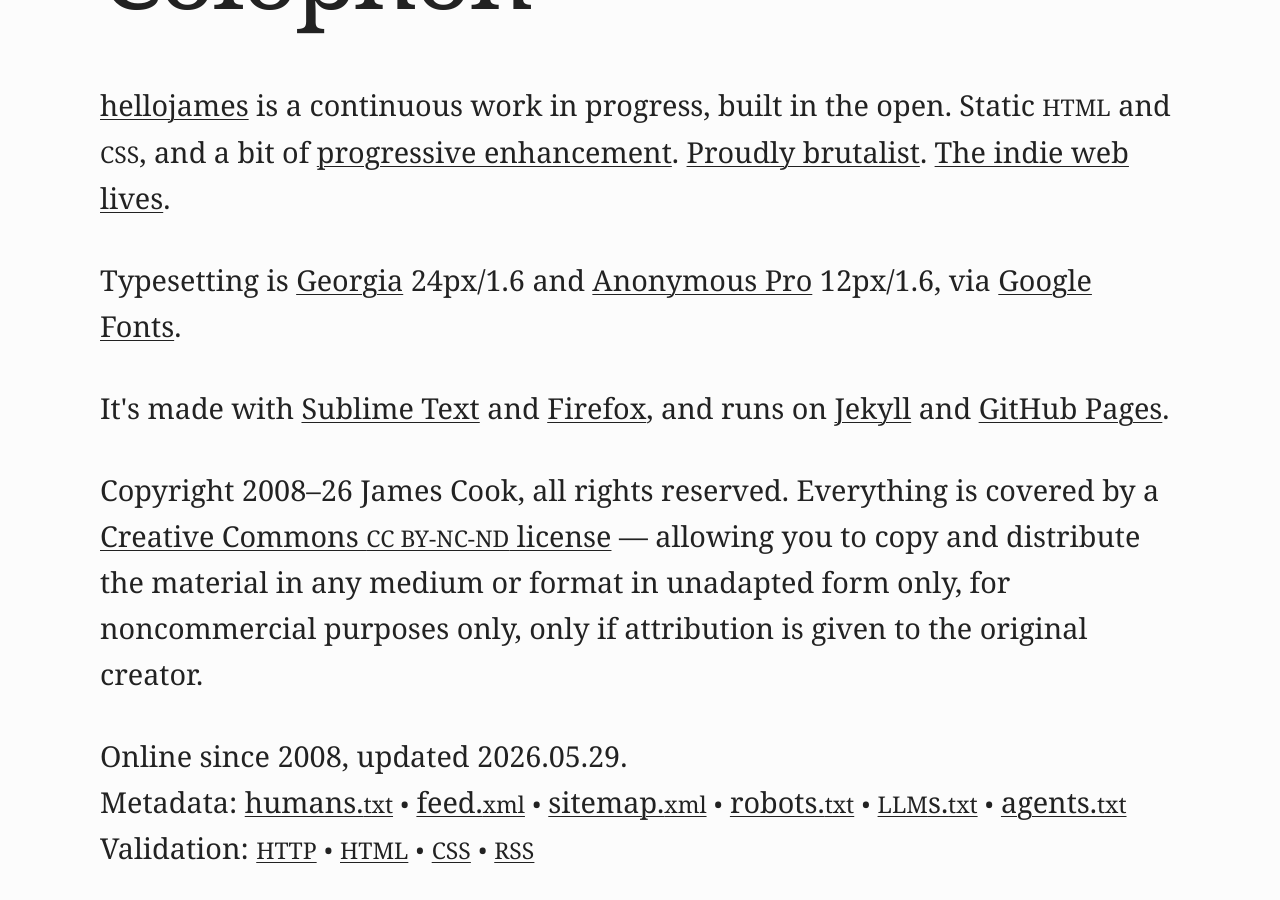
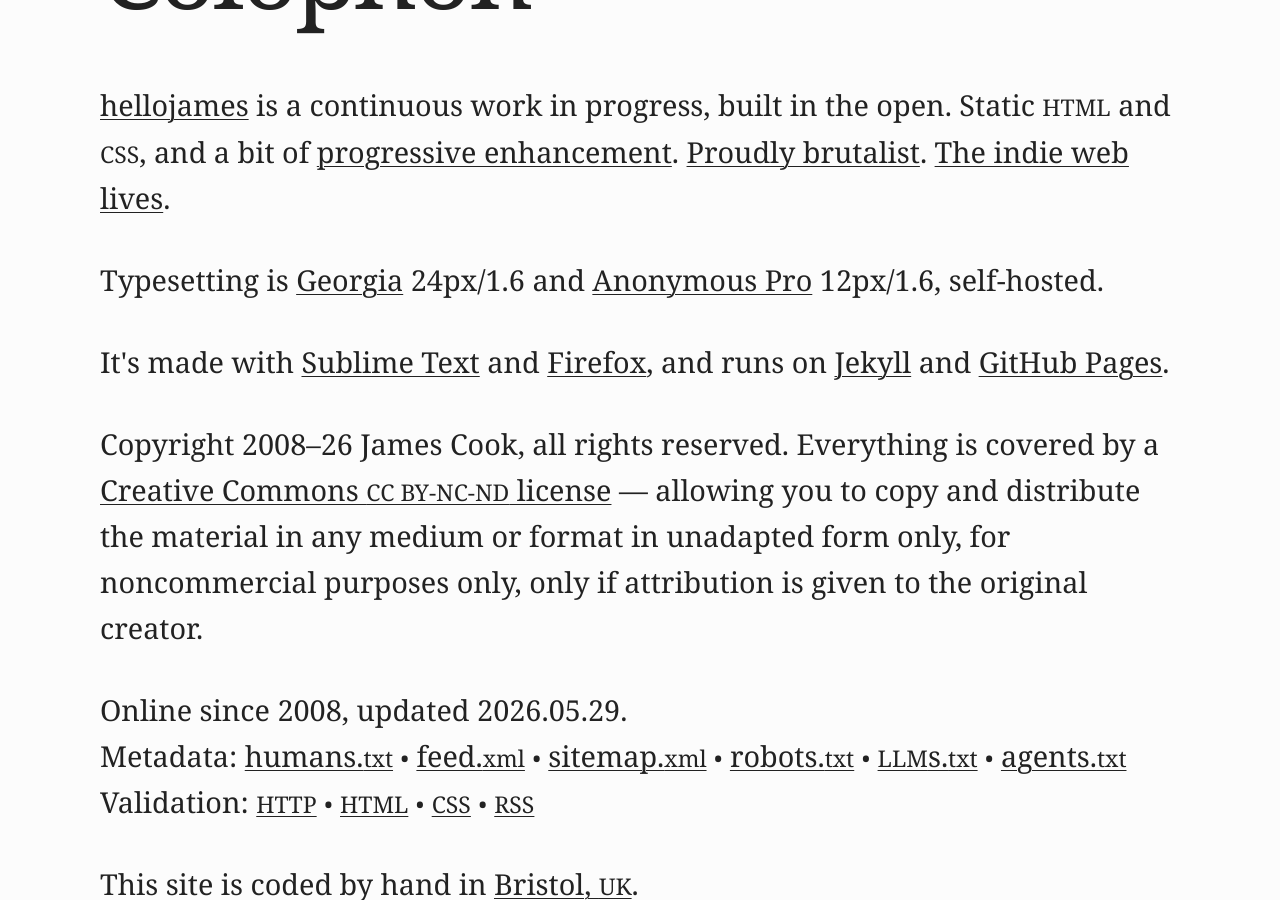
Before and after one commit to hellojames/hellojames.github.io, a Jekyll site: the page built from colophon/index.html, in a window 1280 px wide and 900 px high, scrolled down 392 px. Built offline with Jekyll 4.4.1, drawn with Linux system fonts in a browser that asks for light colours.

Commit message:
Update colophon

```diff
--- a/colophon/index.html
+++ b/colophon/index.html
@@ -14,7 +14,7 @@
 
   <p><a href="https://hellojames.co.uk/" title="Go to homepage">hellojames</a> is a continuous work in progress, built in the open. Static <small>HTML</small> and <small>CSS</small>, and a bit of <a href="https://motherfuckingwebsite.com/" title="Visit website">progressive enhancement</a>. <a href="https://brutalist-web.design/" title="Visit website">Proudly brutalist</a>. <a href="https://www.indieweb.guide/what-is-indieweb/" title="Visit website">The indie web lives</a>.</p>
 
-  <p>Typesetting is <a href="https://www.linkedin.com/posts/erikdkennedy_georgia-is-a-default-web-font-its-on-a-share-7350977873844858881-PH0h/">Georgia</a> 24px/1.6 and <a href="https://fonts.google.com/specimen/Anonymous+Pro/">Anonymous Pro</a> 12px/1.6, via <a href="https://fonts.google.com/" title="Visit website">Google Fonts</a>.</p>
+  <p>Typesetting is <a href="https://www.linkedin.com/posts/erikdkennedy_georgia-is-a-default-web-font-its-on-a-share-7350977873844858881-PH0h/">Georgia</a> 24px/1.6 and <a href="https://fonts.google.com/specimen/Anonymous+Pro/">Anonymous Pro</a> 12px/1.6, self-hosted.</p>
 
   <p>It's made with <a href="https://www.sublimetext.com/" title="Visit website">Sublime Text</a> and <a href="https://www.firefox.com/" title="Visit website">Firefox</a>, and runs on <a href="https://jekyllrb.com/" title="Visit website">Jekyll</a> and <a href="https://www.github.com/hellojames/hellojames.github.io/" title="Visit repo">GitHub Pages</a>.</p>
 
```
